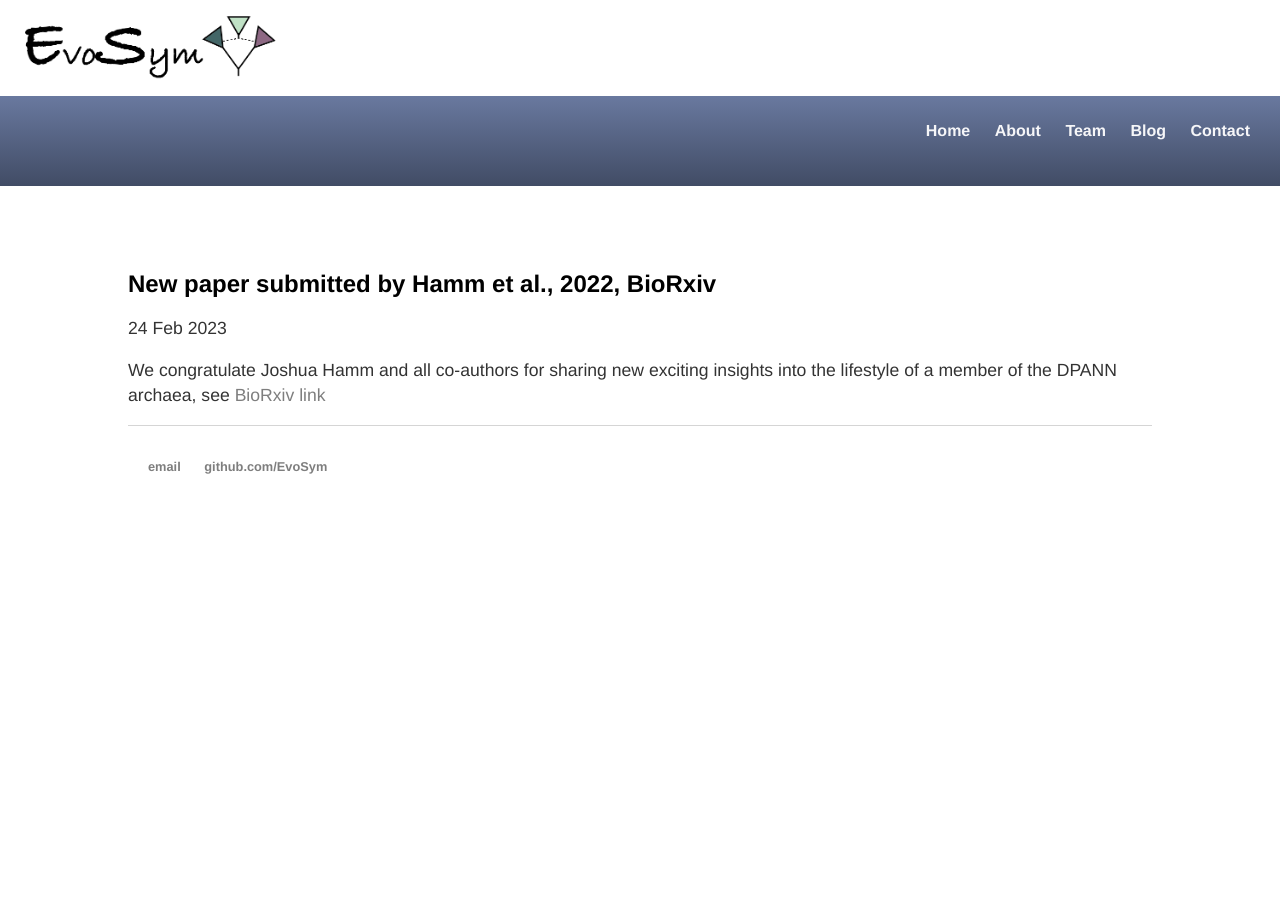
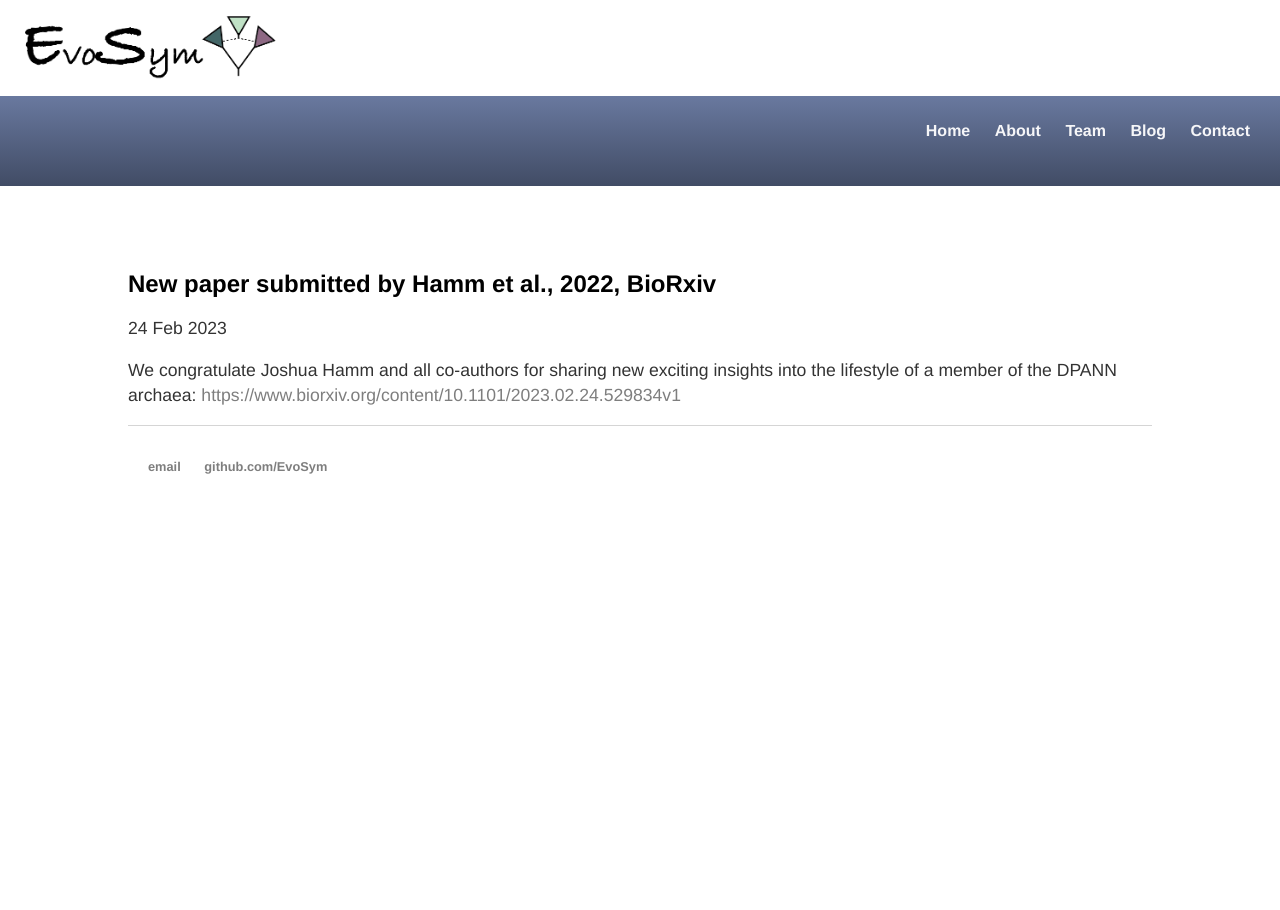
Before and after one commit to EvoSym/EvoSym.github.io, a Jekyll site: the page built from _posts/2023-02-24-new_paper_alert.md, in a window 1280 px wide. Built offline with Jekyll 4.4.1, drawn with Linux system fonts in a browser that asks for light colours.

Commit message:
Update 2023-02-24-new_paper_alert.md

```diff
--- a/_posts/2023-02-24-new_paper_alert.md
+++ b/_posts/2023-02-24-new_paper_alert.md
@@ -4,5 +4,5 @@
 date: 2023-02-24
 ---
 
-We congratulate Joshua Hamm and all co-authors for sharing new exciting insights into the lifestyle of a member of the DPANN archaea, see
-<a href="https://www.biorxiv.org/content/10.1101/2023.02.24.529834v1">BioRxiv link</a>
+We congratulate Joshua Hamm and all co-authors for sharing new exciting insights into the lifestyle of a member of the DPANN archaea:
+<a href="https://www.biorxiv.org/content/10.1101/2023.02.24.529834v1">https://www.biorxiv.org/content/10.1101/2023.02.24.529834v1</a>
```
